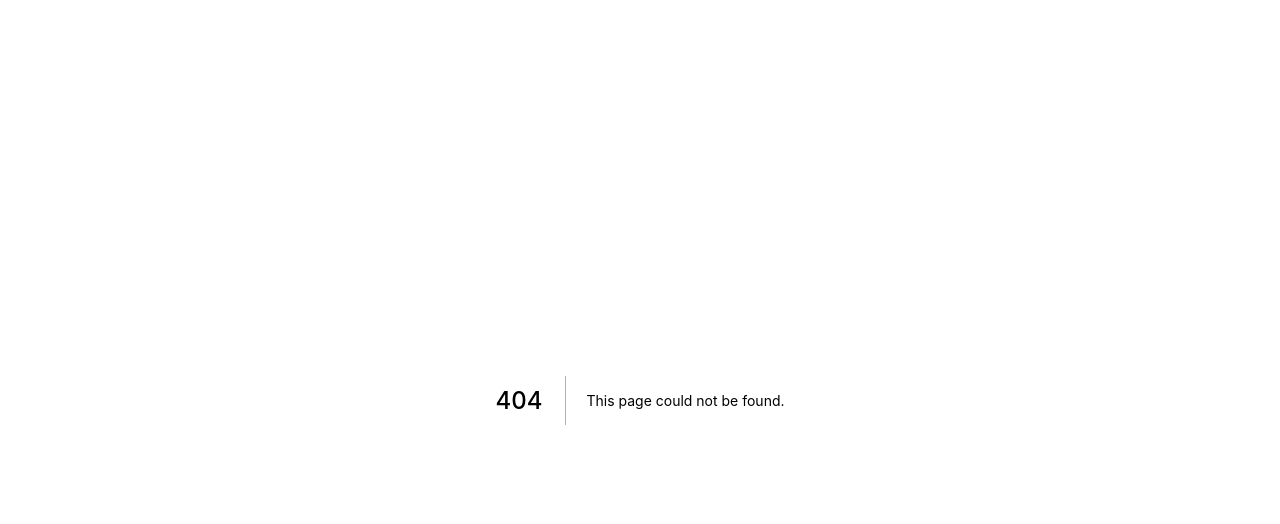
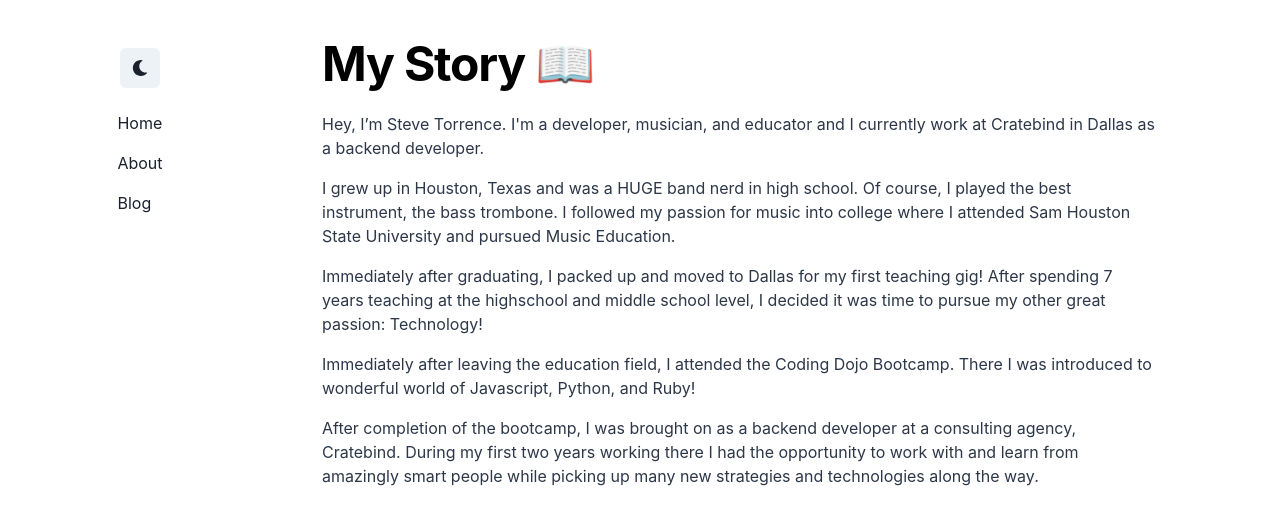
Before and after one commit to storrence88/next-personal-site, a Next.js app: page /about in a window 1280 px wide. Before the commit this address had no page. Shown: the top 524 px of the page. Built offline with nearby package versions, Linux system fonts and the light colour scheme.

Commit message:
Adjust layout and navbar and add About page

```diff
--- a/components/container.tsx
+++ b/components/container.tsx
@@ -1,8 +1,7 @@
-import React from 'react';
-import NextLink from 'next/link';
 import { Flex, useColorMode, IconButton, Box, Button } from '@chakra-ui/react';
 import { FaSun } from 'react-icons/fa';
 import { FaMoon } from 'react-icons/fa';
+import NextLink from 'next/link';
 import styled from '@emotion/styled';
 
 const StickyNavbar = styled(Flex)`
@@ -18,11 +17,11 @@ const Container = ({ children }) => {
 
   const navBgColor = {
     light: 'rgba(255, 255, 255, 0.8)',
-    dark: 'rgba(23, 25, 35, 0.8)'
+    dark: '#16213e'
   };
   const bgColor = {
     light: 'white',
-    dark: 'gray.900'
+    dark: '#16213e'
   };
   const primarytextColor = {
     light: 'black',
@@ -30,42 +29,57 @@ const Container = ({ children }) => {
   };
 
   return (
-    <>
+    <Box
+      d='flex'
+      flexDirection={['column', 'row']}
+      justifyContent='center'
+      maxW='1200px'
+      w='100%'
+      mx='auto'
+    >
       <StickyNavbar
-        flexDirection='row'
-        justifyContent='space-between'
+        flexDirection={['row', 'column']}
+        justifyContent={['space-between', 'flex-start']}
         alignItems='center'
-        maxWidth='900px'
+        maxWidth={['900px', '200px']}
         width='100%'
         bg={navBgColor[colorMode]}
         as='nav'
         p={8}
-        mt={[0, 8]}
-        mb={8}
-        mx='auto'
+        mt={[0, 4]}
       >
-        <Box>
+        <IconButton
+          aria-label='Toggle dark mode'
+          icon={colorMode === 'light' ? <FaMoon /> : <FaSun />}
+          onClick={toggleColorMode}
+        />
+        <Box
+          flexDirection={['row', 'column']}
+          pt={[0, 4]}
+          justifyContent={['space-evenly', 'flex-end']}
+        >
+          <Box display={['inline', 'block']} pl={[1, 0]}>
             <NextLink href='/' passHref>
               <Button as='a' variant='ghost' p={[1, 4]}>
                 Home
               </Button>
             </NextLink>
+          </Box>
+          <Box display={['inline', 'block']} pl={[1, 0]}>
             <NextLink href='/about' passHref>
               <Button as='a' variant='ghost' p={[1, 4]}>
                 About
               </Button>
             </NextLink>
+          </Box>
+          <Box display={['inline', 'block']} pl={[1, 0]}>
             <NextLink href='/blog' passHref>
               <Button as='a' variant='ghost' p={[1, 4]}>
                 Blog
               </Button>
             </NextLink>
           </Box>
-        <IconButton
-          aria-label='Toggle dark mode'
-          icon={colorMode === 'light' ? <FaMoon /> : <FaSun />}
-          onClick={toggleColorMode}
-        />
+        </Box>
       </StickyNavbar>
       <Flex
         as='main'
@@ -74,10 +88,14 @@ const Container = ({ children }) => {
         bg={bgColor[colorMode]}
         color={primarytextColor[colorMode]}
         px={8}
+        mt={[0, 10]}
+        maxWidth='900px'
+        w='100%'
+        mx={[0, 'auto']}
       >
         {children}
       </Flex>
-    </>
+    </Box>
   );
 };
 
--- a/pages/_app.tsx
+++ b/pages/_app.tsx
@@ -1,6 +1,6 @@
 import { ChakraProvider, useColorMode } from '@chakra-ui/react';
+import { prismLightTheme, prismDarkTheme } from '../styles/prism';
 import { Global, css } from '@emotion/react';
-import { prismLightTheme, prismDarkTheme } from '../styles/prism';
 import theme from '../styles/theme';
 
 const GlobalStyles = ({ children }) => {
@@ -13,7 +13,7 @@ const GlobalStyles = ({ children }) => {
         styles={css`
           ${colorMode === 'light' ? prismLightTheme : prismDarkTheme};
           ::selection {
-            background-color: #47a3f3;
+            background-color: #ea2c62;
             color: #fefefe;
           }
 
@@ -26,7 +26,7 @@ const GlobalStyles = ({ children }) => {
             display: flex;
             flex-direction: column;
             min-height: 100vh;
-            background: ${colorMode === 'light' ? 'white' : '#171923'};
+            background: ${colorMode === 'light' ? 'white' : '#16213e'};
           }
         `}
       />
--- /dev/null
+++ b/pages/about.tsx
@@ -0,0 +1,67 @@
+import { useColorMode, Stack, Flex, Heading, Text } from '@chakra-ui/react';
+import Container from '../components/container';
+
+const About = () => {
+  const { colorMode } = useColorMode();
+  const secondaryTextColor = {
+    light: 'gray.700',
+    dark: 'gray.300'
+  };
+
+  return (
+    <>
+      <Container>
+        <Stack
+          as='main'
+          spacing={8}
+          justifyContent='center'
+          alignItems='flex-start'
+          m='0 auto 4rem auto'
+          maxW='1200px'
+        >
+          <Flex
+            flexDirection='column'
+            justifyContent='flex-start'
+            alignItems='flex-start'
+            maxWidth='1200px'
+          >
+            <Heading letterSpacing='tight' mb={6} as='h1' size='2xl'>
+              My Story 📖
+            </Heading>
+            <Text color={secondaryTextColor[colorMode]} mb={4}>
+              Hey, I’m Steve Torrence. I'm a developer, musician, and educator
+              and I currently work at Cratebind in Dallas as a backend
+              developer.
+            </Text>
+            <Text color={secondaryTextColor[colorMode]} mb={4}>
+              I grew up in Houston, Texas and was a HUGE band nerd in high
+              school. Of course, I played the best instrument, the bass
+              trombone. I followed my passion for music into college where I
+              attended Sam Houston State University and pursued Music Education.
+            </Text>
+            <Text color={secondaryTextColor[colorMode]} mb={4}>
+              Immediately after graduating, I packed up and moved to Dallas for
+              my first teaching gig! After spending 7 years teaching at the
+              highschool and middle school level, I decided it was time to
+              pursue my other great passion: Technology!
+            </Text>
+            <Text color={secondaryTextColor[colorMode]} mb={4}>
+              Immediately after leaving the education field, I attended the
+              Coding Dojo Bootcamp. There I was introduced to wonderful world of
+              Javascript, Python, and Ruby!
+            </Text>
+            <Text Text color={secondaryTextColor[colorMode]} mb={4}>
+              After completion of the bootcamp, I was brought on as a backend
+              developer at a consulting agency, Cratebind. During my first two
+              years working there I had the opportunity to work with and learn
+              from amazingly smart people while picking up many new strategies
+              and technologies along the way.
+            </Text>
+          </Flex>
+        </Stack>
+      </Container>
+    </>
+  );
+};
+
+export default About;
--- a/styles/theme.js
+++ b/styles/theme.js
@@ -5,7 +5,7 @@ const theme = {
   ...chakraTheme,
   fonts: {
     ...chakraTheme.fonts,
-    body: `Inter,-apple-system,BlinkMacSystemFont,"Segoe UI",Helvetica,Arial,sans-serif,"Apple Color Emoji","Segoe UI Emoji","Segoe UI Symbol"`
+    body: `"Source Code Pro",Inter,-apple-system,BlinkMacSystemFont,"Segoe UI",Helvetica,Arial,sans-serif,"Apple Color Emoji","Segoe UI Emoji","Segoe UI Symbol"`
   },
   fontWeights: {
     normal: 400,
@@ -69,23 +69,6 @@ const theme = {
         </g>
       )
     },
-    myspace: {
-      path: (
-        <>
-          <g clip-path='url(#clip0)'>
-            <path
-              d='M20.519 12.439h-.672a4.152 4.152 0 003.402-4.078 4.152 4.152 0 00-4.147-4.147 4.15 4.15 0 00-4.138 3.934 3.852 3.852 0 00-3.663-2.675 3.848 3.848 0 00-3.803 3.303 3.59 3.59 0 00-3.31-2.213 3.587 3.587 0 00-3.582 3.585c0 1.456.873 2.711 2.123 3.271A3.032 3.032 0 000 16.431v2.555a.8.8 0 101.6 0V16.43a1.43 1.43 0 011.43-1.427h2.336c.789 0 1.43.64 1.43 1.427v2.555a.8.8 0 101.6 0V16.19a1.64 1.64 0 011.64-1.635h2.555c.904 0 1.638.733 1.639 1.635v2.795a.8.8 0 101.6 0v-2.794-.277a1.88 1.88 0 011.88-1.876h2.81a1.88 1.88 0 011.88 1.876v3.07a.8.8 0 101.6 0v-3.07a3.483 3.483 0 00-3.481-3.476zm-1.417-6.625a2.55 2.55 0 012.547 2.547 2.55 2.55 0 01-2.547 2.546 2.547 2.547 0 010-5.093zM11.3 7.074a2.248 2.248 0 012.246 2.244 2.248 2.248 0 01-2.246 2.245 2.246 2.246 0 010-4.49zm-7.114 1.09c1.094 0 1.984.89 1.984 1.984 0 1.093-.89 1.983-1.984 1.983a1.984 1.984 0 010-3.968zm3.267 6.076a3.021 3.021 0 00-1.805-.822 3.594 3.594 0 002.076-2.697 3.861 3.861 0 002.335 2.235h-.024c-1.053 0-1.99.505-2.582 1.284zm7.422-.339a3.23 3.23 0 00-2.285-.945h-.048a3.852 3.852 0 002.595-3.39 4.157 4.157 0 003.22 2.873h-.647a3.48 3.48 0 00-2.835 1.462z'
-              fill='currentColor'
-            />
-          </g>
-          <defs>
-            <clipPath id='clip0'>
-              <path fill='currentColor' d='M0 0h24v24H0z' />
-            </clipPath>
-          </defs>
-        </>
-      )
-    },
     mail: {
       path: (
         <g
@@ -100,17 +83,6 @@ const theme = {
         </g>
       )
     },
-    jamstackfns: {
-      path: (
-        <path
-          fill='currentColor'
-          fillRule='evenodd'
-          d='M0 161V50.442C.921 36.392 11.61 6.633 46.99 0h127.844c1.382 15.662-5.252 49.475-42.845 59.425-1.843 15.893-14.926 48.369-52.52 51.133C74.403 127.372 51.415 161 0 161zM46.99 10.365c-25.982 5.528-34.782 29.021-35.933 40.077h116.095c27.642-7.186 36.395-29.712 37.316-40.077H46.991zm-35.933 89.828V59.425h109.875c-.921 11.977-10.503 37.037-41.462 41.459l-68.413-.691zm0 10.365v40.077c35.381-3.869 52.058-28.33 55.974-40.077H11.057z'
-          clipRule='evenodd'
-        />
-      ),
-      viewBox: '0 0 175 161'
-    },
     nextjs: {
       path: (
         <g fill='currentColor'>
@@ -119,14 +91,6 @@ const theme = {
         </g>
       ),
       viewBox: '.5 -.2 1023 1024.1'
-    },
-    react2025: {
-      path: (
-        <g fill='currentColor'>
-          <path d='M0 296V8.5H231.5V89L170.5 150L258.5 238H174L86 150L170.5 65.5H58V238L0 296Z' />
-        </g>
-      ),
-      viewBox: '0 0 267 305'
     },
     spotify: {
       path: (
```
Also changed, not shown: pages/index.tsx (+12 -6 lines), pages/blog.tsx (added). Lines whose indentation alone changed are shown as unchanged.
